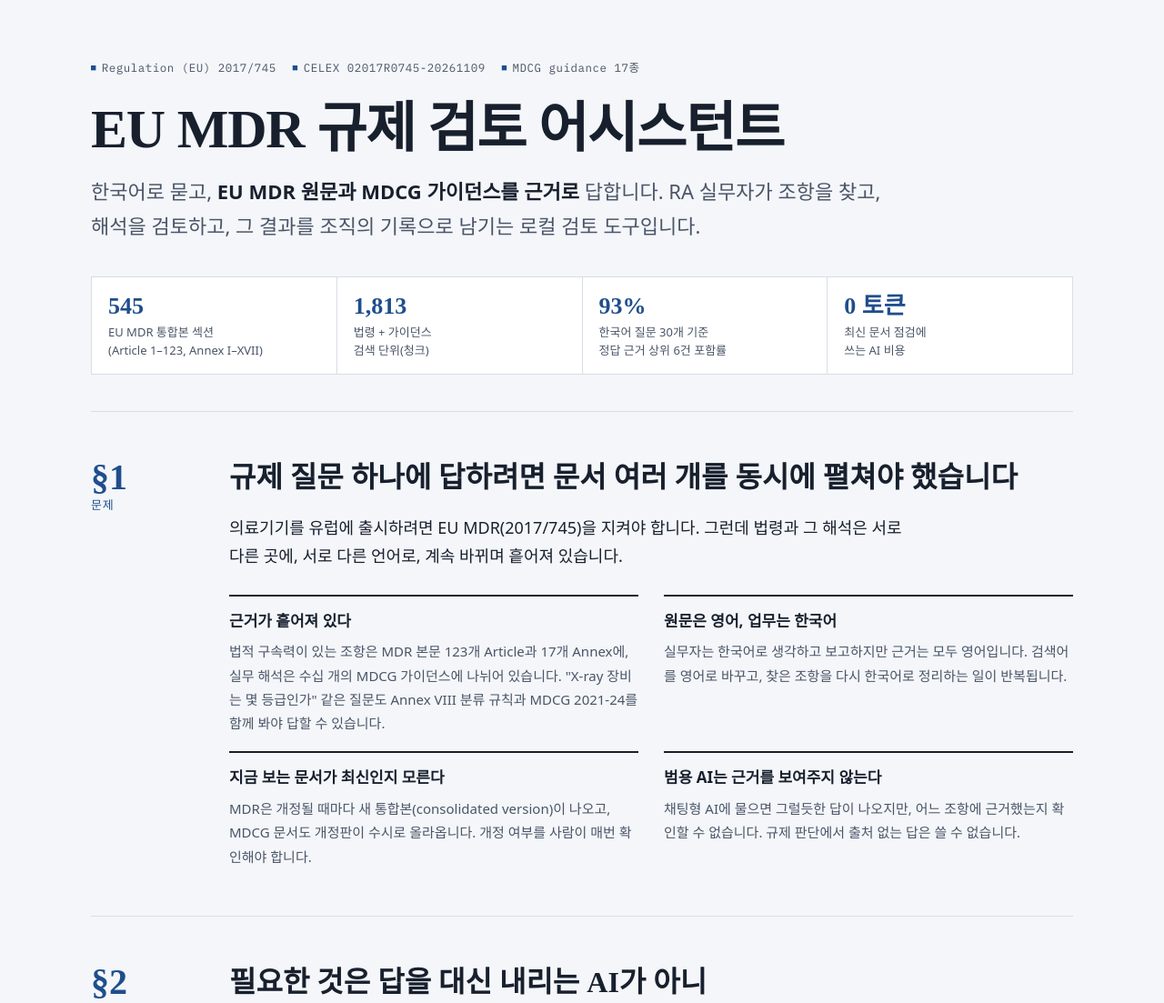
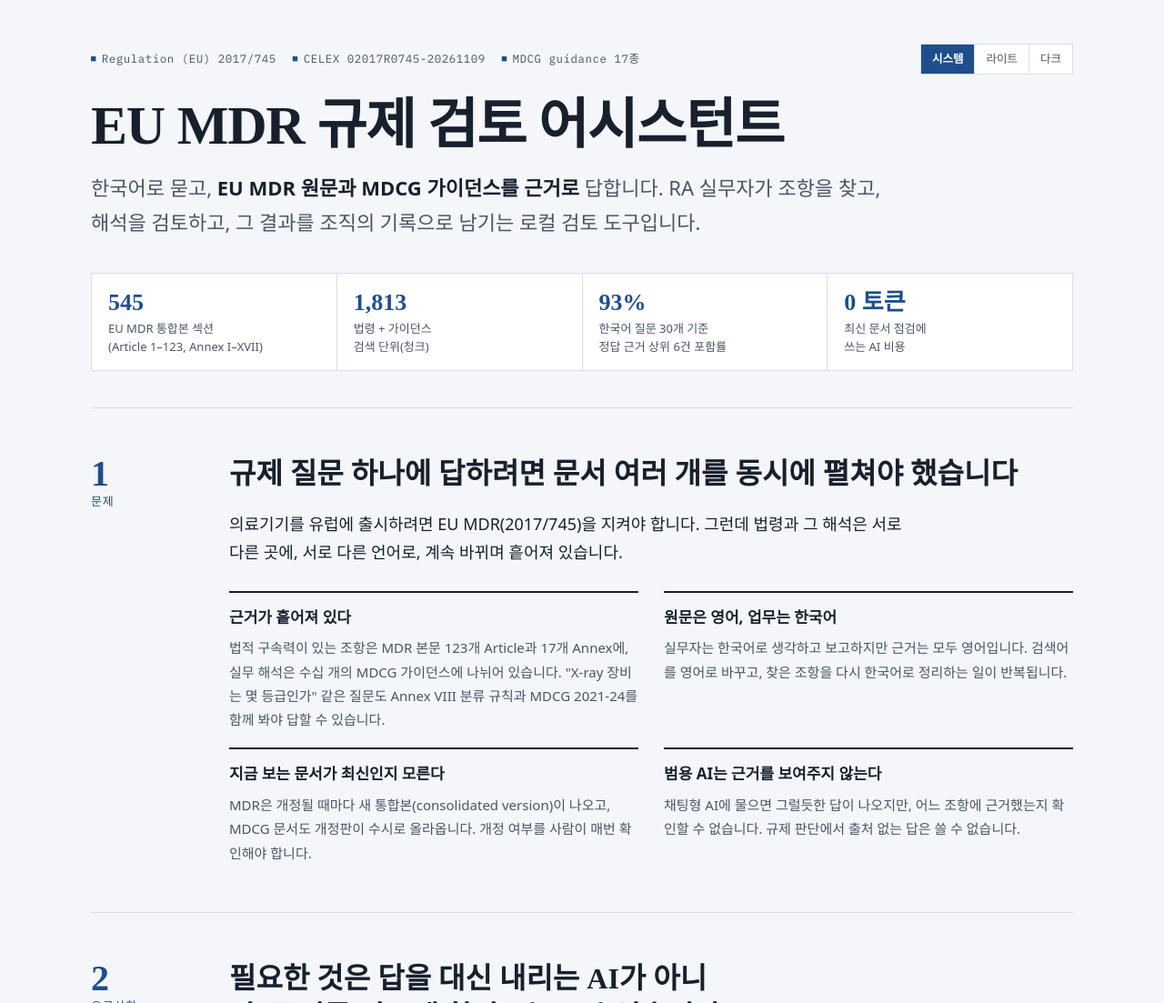
Before and after one commit to jinny-cho/EU_MDR_Review_Assistant, a plain HTML site: page docs/EU_MDR_Review_Assistant_Overview_v00.html in a window 1280 px wide. Shown: the top 1103 px of the page at 91% size. Drawn offline with Linux system fonts and the light colour scheme; a web font is replaced by a local one.

Commit message:
Overview page: theme switch, versioned filename, plain section numbers
- Add a System / Light / Dark theme switch (saved per browser)
- Rename docs/index.html to docs/EU_MDR_Review_Assistant_Overview_v00.html
- Drop the section sign from section numbers
- README updated (naming rule, GitHub Pages path)

Co-Authored-By: Claude Opus 5.5 <noreply@anthropic.com>

```diff
--- a/docs/index.html
+++ b/docs/EU_MDR_Review_Assistant_Overview_v00.html
@@ -9,7 +9,7 @@
 <link rel="preconnect" href="https://fonts.gstatic.com" crossorigin>
 <link rel="stylesheet" href="https://fonts.googleapis.com/css2?family=IBM+Plex+Mono:wght@400;500&family=IBM+Plex+Sans+KR:wght@400;500;600;700&family=Noto+Serif+KR:wght@600;700;900&display=swap">
 <style>
-/* Layout: a regulatory dossier — a narrow clause rail on the left (§ numbers follow the real story order:
+/* Layout: a regulatory dossier — a narrow clause rail on the left (section numbers follow the real story order:
    problem → need → approach → mechanism → results → limits), reading column on the right. */
 :root {
   --paper: #F4F6F9;          /* cool paper, slight navy bias */
@@ -56,7 +56,13 @@ code, .mono { font-family: var(--font-mono); font-size: .88em; }
 mark { background: linear-gradient(transparent 55%, var(--marker-tint) 55%); color: inherit; padding: 0 .1em; }
 
 /* Hero */
-.hero { padding-block: 56px 40px; border-bottom: 1px solid var(--rule); }
+.hero { padding-block: 40px 40px; border-bottom: 1px solid var(--rule); }
+.toprow { display: flex; flex-wrap: wrap; align-items: center; justify-content: space-between; gap: 12px 20px; }
+.theme-switch { display: inline-flex; border: 1px solid var(--rule); background: var(--sheet); }
+.theme-switch button { font: inherit; font-size: 12.5px; padding: 5px 12px; border: 0; background: transparent; color: var(--ink-soft); cursor: pointer; }
+.theme-switch button + button { border-left: 1px solid var(--rule); }
+.theme-switch button[aria-pressed="true"] { background: var(--navy); color: var(--sheet); font-weight: 600; }
+.theme-switch button:hover:not([aria-pressed="true"]) { color: var(--ink); }
 .doc-id { font-family: var(--font-mono); font-size: 12.5px; letter-spacing: .04em; color: var(--ink-soft);
           display: flex; flex-wrap: wrap; gap: 6px 18px; }
 .doc-id span::before { content: "■ "; color: var(--navy); font-size: 9px; vertical-align: 2px; }
@@ -247,10 +253,17 @@ footer .mono { font-size: 13px; }
 <div class="wrap">
 
   <header class="hero">
-    <div class="doc-id">
-      <span>Regulation (EU) 2017/745</span>
-      <span>CELEX 02017R0745-20261109</span>
-      <span>MDCG guidance 17종</span>
+    <div class="toprow">
+      <div class="doc-id">
+        <span>Regulation (EU) 2017/745</span>
+        <span>CELEX 02017R0745-20261109</span>
+        <span>MDCG guidance 17종</span>
+      </div>
+      <div class="theme-switch" role="group" aria-label="화면 테마">
+        <button type="button" data-mode="system" aria-pressed="true">시스템</button>
+        <button type="button" data-mode="light" aria-pressed="false">라이트</button>
+        <button type="button" data-mode="dark" aria-pressed="false">다크</button>
+      </div>
     </div>
     <h1>EU MDR 규제 검토 어시스턴트</h1>
     <p class="thesis">한국어로 묻고, <strong>EU MDR 원문과 MDCG 가이던스를 근거로</strong> 답합니다.
@@ -264,7 +277,7 @@ footer .mono { font-size: 13px; }
   </header>
 
   <section class="clause" id="problem">
-    <div class="rail"><span class="num">§1</span>문제</div>
+    <div class="rail"><span class="num">1</span>문제</div>
     <div>
       <h2>규제 질문 하나에 답하려면 문서 여러 개를 동시에 펼쳐야 했습니다</h2>
       <p class="lead">의료기기를 유럽에 출시하려면 EU MDR(2017/745)을 지켜야 합니다. 그런데 법령과 그 해석은 서로 다른 곳에, 서로 다른 언어로, 계속 바뀌며 흩어져 있습니다.</p>
@@ -278,7 +291,7 @@ footer .mono { font-size: 13px; }
   </section>
 
   <section class="clause" id="need">
-    <div class="rail"><span class="num">§2</span>요구사항</div>
+    <div class="rail"><span class="num">2</span>요구사항</div>
     <div>
       <h2>필요한 것은 답을 대신 내리는 AI가 아니라, 근거를 빠르게 찾아주는 조수였습니다</h2>
       <p class="lead">최종 판단은 사람이 합니다. 도구는 그 판단에 필요한 원문을 정확히 찾아 나란히 보여주고, 그 범위 안에서만 해석을 돕도록 정했습니다.</p>
@@ -294,7 +307,7 @@ footer .mono { font-size: 13px; }
   </section>
 
   <section class="clause" id="approach">
-    <div class="rail"><span class="num">§3</span>접근</div>
+    <div class="rail"><span class="num">3</span>접근</div>
     <div>
       <h2>공식 원문을 로컬에 색인하고, AI는 찾아온 근거만 읽게 했습니다</h2>
       <p class="lead">이런 방식을 RAG(Retrieval-Augmented Generation, 검색 증강 생성)라고 부릅니다. AI가 기억에 의존해 답하는 대신, 먼저 검색한 원문 발췌를 읽고 그 안에서만 답하게 만드는 구조입니다. 그 위에 아래의 설계 결정을 더했습니다.</p>
@@ -331,7 +344,7 @@ footer .mono { font-size: 13px; }
   </section>
 
   <section class="clause" id="mechanism">
-    <div class="rail"><span class="num">§4</span>동작 원리</div>
+    <div class="rail"><span class="num">4</span>동작 원리</div>
     <div>
       <h2>두 개의 흐름이 있습니다: 문서를 준비하는 흐름과 질문에 답하는 흐름</h2>
       <div class="pipeline">
@@ -466,7 +479,7 @@ nanomaterial are classified as:
   </section>
 
   <section class="clause" id="results">
-    <div class="rail"><span class="num">§5</span>결과</div>
+    <div class="rail"><span class="num">5</span>결과</div>
     <div>
       <h2>측정으로 고른 설계, 측정으로 확인한 결과</h2>
       <p class="lead">검색 모델은 감으로 고르지 않았습니다. 같은 30개 질문으로 후보를 비교하고, 실제 서비스 경로에서 다시 측정했습니다.</p>
@@ -491,7 +504,7 @@ nanomaterial are classified as:
   </section>
 
   <section class="clause" id="limits">
-    <div class="rail"><span class="num">§6</span>한계</div>
+    <div class="rail"><span class="num">6</span>한계</div>
     <div>
       <h2>이 도구가 하지 않는 것</h2>
       <ul class="limits">
@@ -510,6 +523,26 @@ nanomaterial are classified as:
 </div>
 
 <script>
+/* 화면 테마: 시스템(기본) / 라이트 / 다크 — 선택은 이 브라우저에만 저장 */
+(function () {
+  var KEY = "eu-mdr-overview-theme", root = document.documentElement;
+  var btns = Array.prototype.slice.call(document.querySelectorAll(".theme-switch button"));
+  function apply(mode) {
+    if (mode === "light" || mode === "dark") root.setAttribute("data-theme", mode);
+    else root.removeAttribute("data-theme");
+    btns.forEach(function (b) { b.setAttribute("aria-pressed", String(b.dataset.mode === mode)); });
+  }
+  var saved = null;
+  try { saved = localStorage.getItem(KEY); } catch (e) {}
+  apply(saved === "light" || saved === "dark" ? saved : "system");
+  btns.forEach(function (b) {
+    b.addEventListener("click", function () {
+      apply(b.dataset.mode);
+      try { localStorage.setItem(KEY, b.dataset.mode); } catch (e) {}
+    });
+  });
+})();
+
 (function () {
   var STEPS = [
     { t: "질문이 들어옵니다", d: "사용자가 한국어로 질문합니다. 이 예시에는 조항 번호가 없습니다." },
```
Also changed, not shown: 1 other file.
